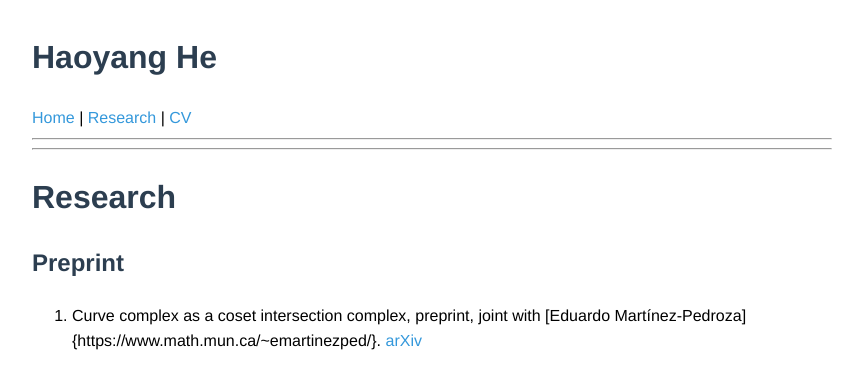
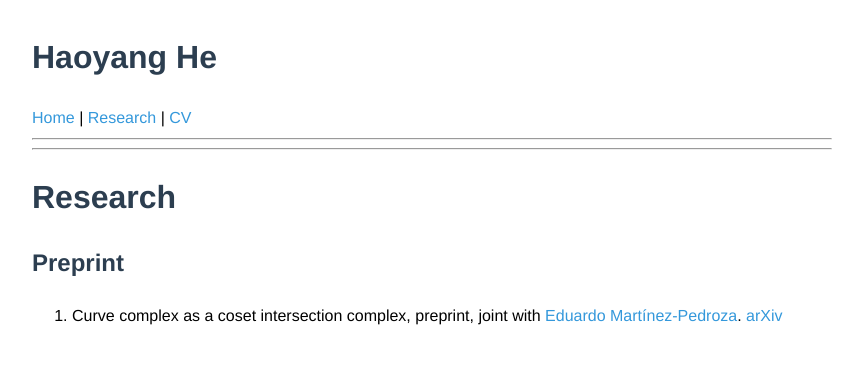
Before and after one commit to haoyang-he/haoyang-he.github.io, a Jekyll site: the page built from research.md, in a window 1280 px wide. Shown: the top 389 px of the page, without its empty margins (208-1071 px from the left). Built offline with Jekyll 4.4.1, drawn with Linux system fonts in a browser that asks for light colours; our own code applies the rules of GitHub Pages for plain Markdown files.

Commit message:
Fix link formatting in research.md

```diff
--- a/research.md
+++ b/research.md
@@ -3,5 +3,5 @@
 # Research
 
 ## Preprint
-1. Curve complex as a coset intersection complex, preprint, joint with [Eduardo Martínez-Pedroza]{https://www.math.mun.ca/~emartinezped/}.
+1. Curve complex as a coset intersection complex, preprint, joint with [Eduardo Martínez-Pedroza](https://www.math.mun.ca/~emartinezped/).
    [arXiv](https://arxiv.org/abs/2510.23955)
```
